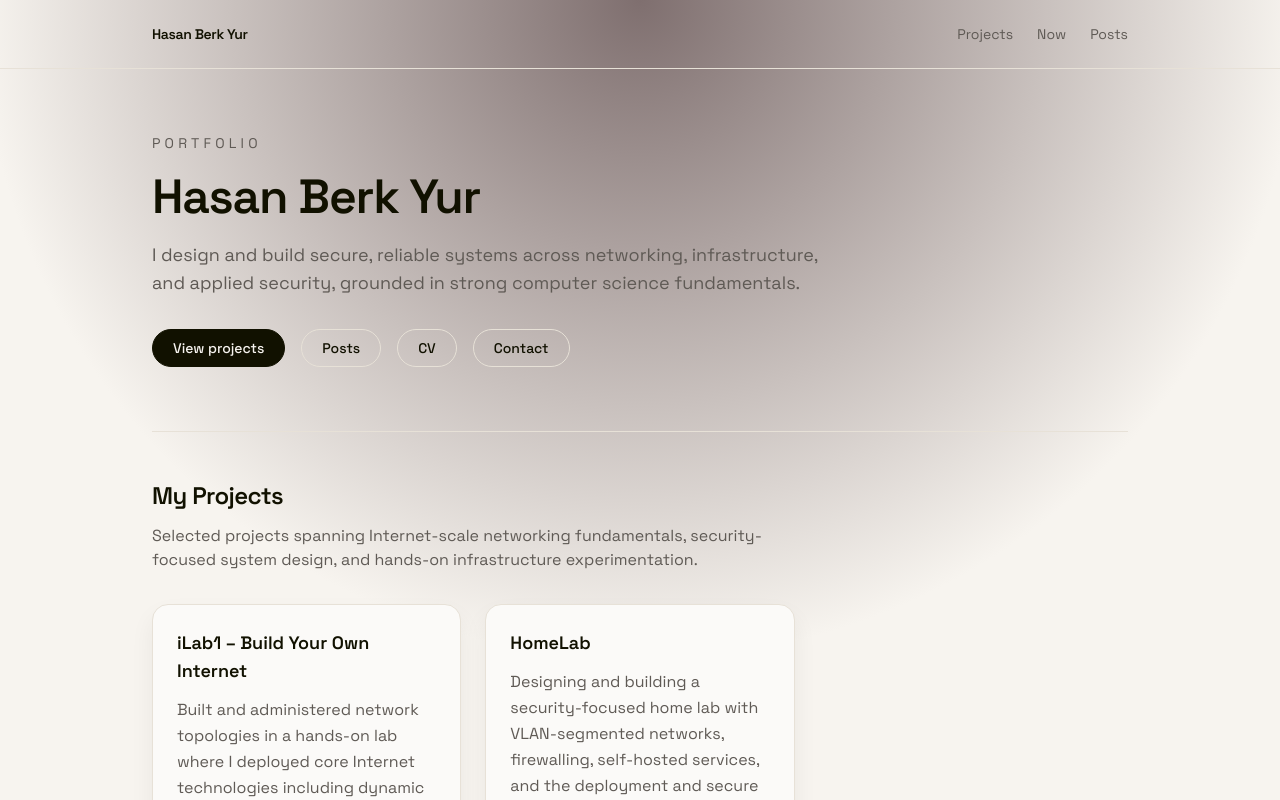
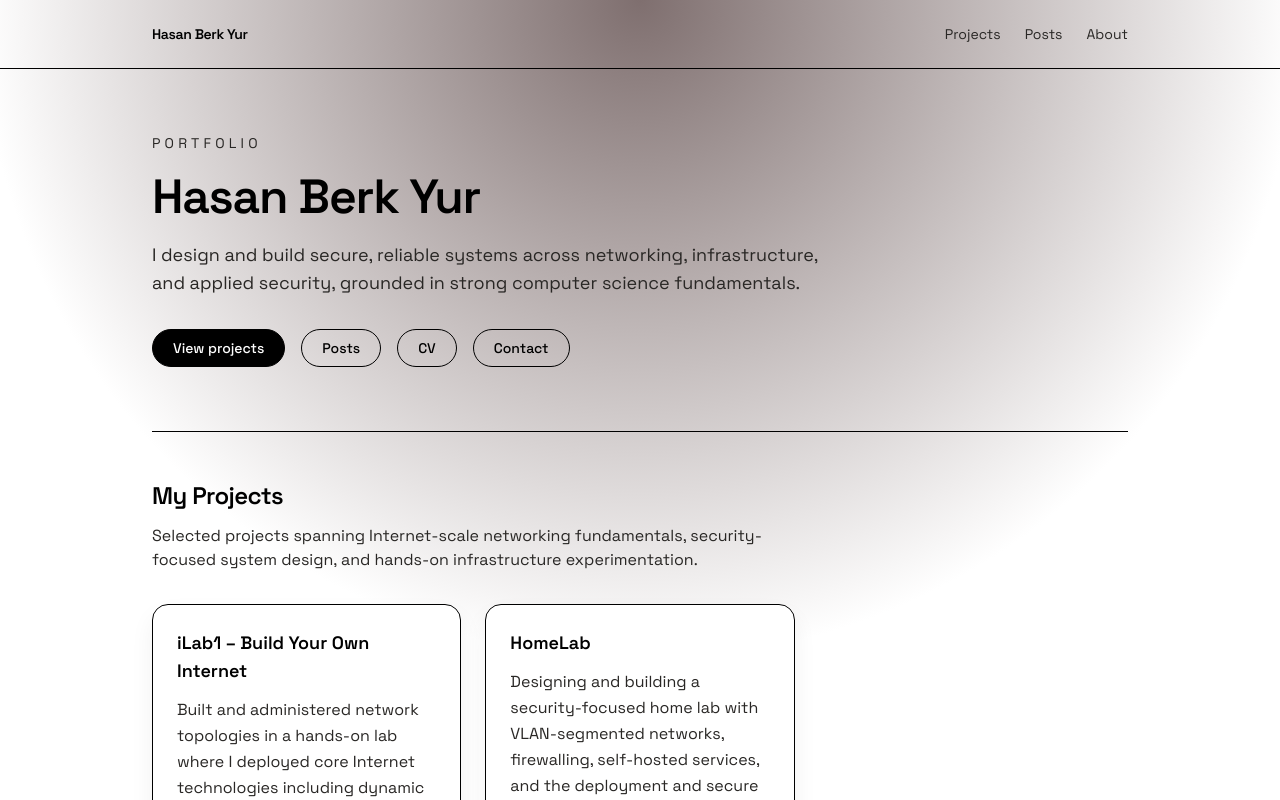
Before and after one commit to hasanberkyur/personal-website, a Next.js app: page / in a window 1280 px wide. Shown: the top 800 px of the page. Built offline with nearby package versions, Linux system fonts and the light colour scheme.

Commit message:
fetch: change light mode color

```diff
--- a/app/globals.css
+++ b/app/globals.css
@@ -2,12 +2,12 @@
 @config "../tailwind.config.ts";
 
 :root {
-  --color-bg: #f7f4ef;
-  --color-bg-alt: #fbfaf8;
-  --color-text: #111100;
-  --color-muted: #5f5a55;
+  --color-bg: #ffffff;
+  --color-bg-alt: #ffffff;
+  --color-text: #000000;
+  --color-muted: #292725;
   --color-accent: #1f4d5c;
-  --color-border: #e7e1d7;
+  --color-border: #000000;
   color-scheme: light;
 }
 
--- a/components/Header.tsx
+++ b/components/Header.tsx
@@ -9,11 +9,11 @@ export default function Header() {
           <a className="transition hover:text-text" href="/#projects">
             Projects
           </a>
-          <a className="transition hover:text-text" href="/#now">
-            Now
-          </a>
           <a className="transition hover:text-text" href="/#posts">
             Posts
+          </a>
+          <a className="transition hover:text-text" href="/#about">
+            About
           </a>
         </nav>
       </div>
```
